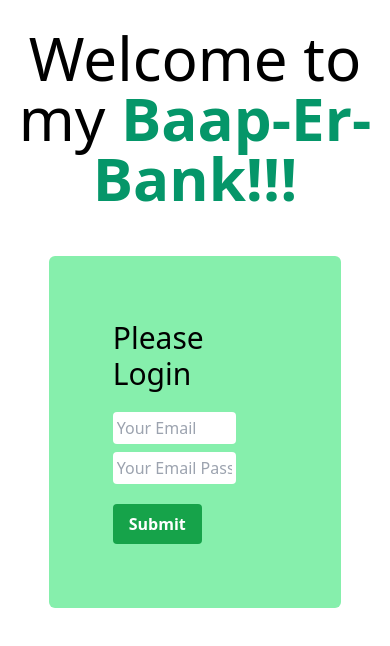
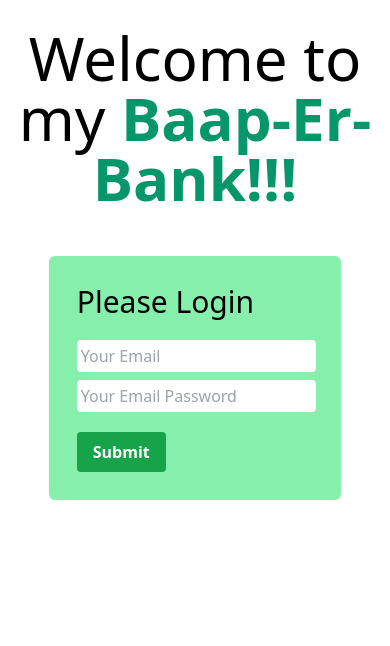
Before and after one commit to tanveer1912/Baap-er-Bank, a plain HTML site: page index.html in a window 390 px wide. Drawn offline with nearby package versions, Linux system fonts and the light colour scheme.

Commit message:
some responsive add

```diff
--- a/index.html
+++ b/index.html
@@ -13,10 +13,11 @@
         <h1 class="text-6xl">Welcome to my <span class=" font-semibold text-emerald-600">Baap-Er-Bank!!!</span></h1>
     </header>
     <main>
-        <div class="bg-green-300 w-3/4 mx-auto mt-12 p-16 rounded-md">
+        <div class="bg-green-300 w-3/4 mx-auto mt-12 lg:p-16 p-7 rounded-md">
             <h3 class="text-3xl pb-5">Please Login</h3>
-            <input class="p-1 w-3/4 mb-2 rounded" type="email" name="" id="email-input-field" placeholder="Your Email">
-            <input class="p-1 w-3/4 rounded block" type="password" name="" id="password-input-field"
+            <input class="p-1 lg:w-3/4 mb-2 rounded" type="email" name="" id="email-input-field"
+                placeholder="Your Email">
+            <input class="p-1 lg:w-3/4 rounded block" type="password" name="" id="password-input-field"
                 placeholder="Your Email Password">
             <button id="btn-submit"
                 class="text-white font-semibold mt-5 bg-green-600 px-4 py-2 rounded hover:bg-blue-600">Submit</button>
```
